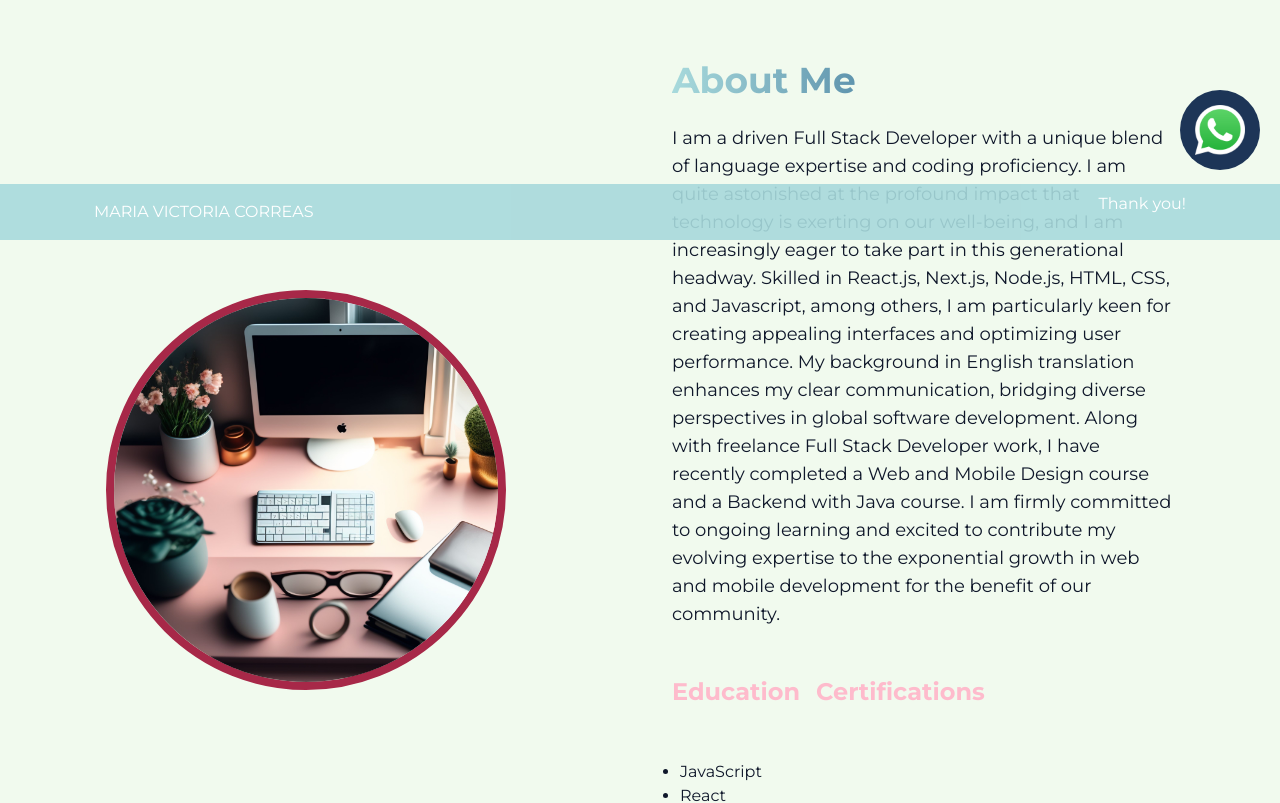
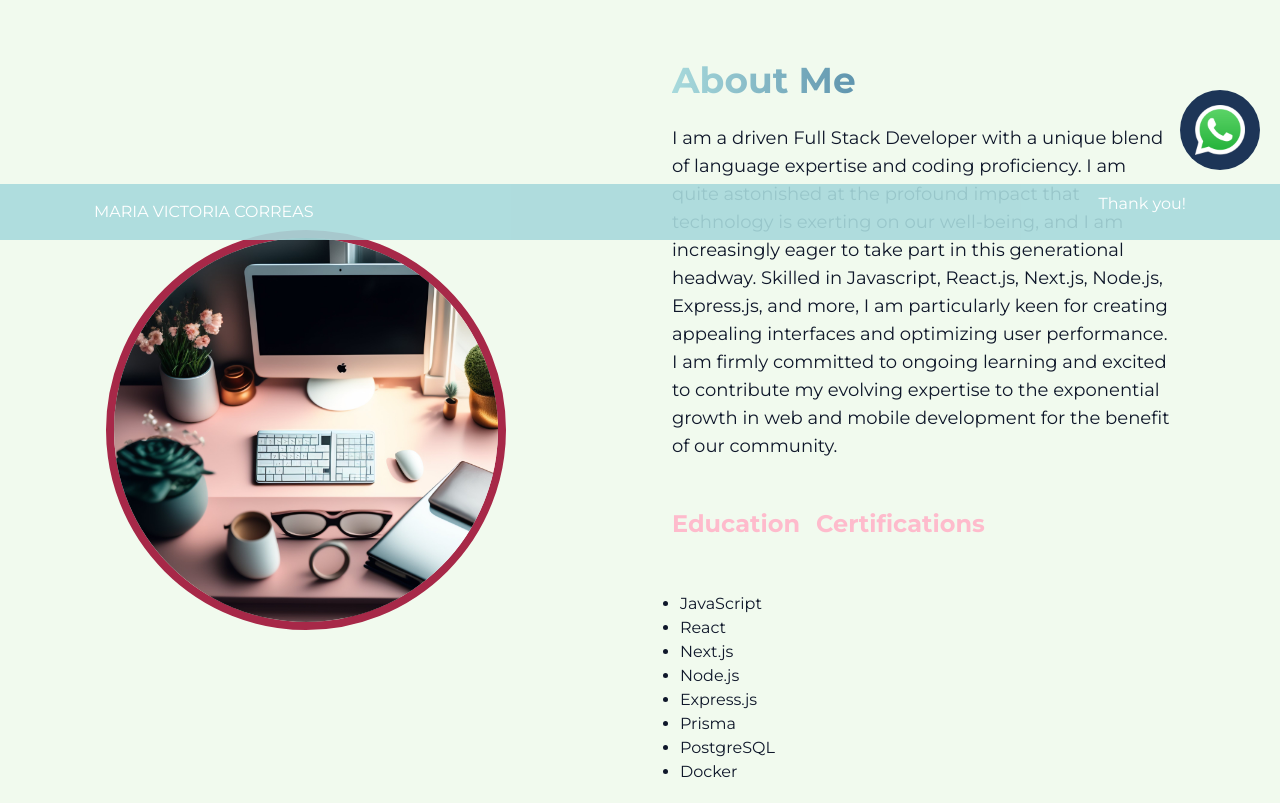
Before and after one commit to MVCorreas/Full-Stack-Portfolio, a Next.js app: page / in a window 1280 px wide. Shown: the part 560-1363 px from the top of the page. Built offline with nearby package versions, Linux system fonts and the light colour scheme.

Commit message:
fix: updated about section description, skills and certificates

```diff
--- a/app/Components/AboutSection.jsx
+++ b/app/Components/AboutSection.jsx
@@ -11,10 +11,12 @@ const TAB_DATA = [
       <ul className="list-disc pl-2">
         <li>JavaScript</li>
         <li>React</li>
-        <li>Strapi</li>
+        <li>Next.js</li>
         <li>Node.js</li>
+        <li>Express.js</li>
+        <li>Prisma</li>
         <li>PostgreSQL</li>
-        <li>SQL Server</li>
+        <li>Docker</li>
       </ul>
     ),
   },
@@ -24,7 +26,6 @@ const TAB_DATA = [
     content: (
       <ul className="list-disc pl-2">
         <li>Fullstack Development, HENRY</li>
-        <li>Programming Basics, Egg Education</li>
         <li>English Teaching, National University of Cuyo, Argentina</li>
       </ul>
     ),
@@ -35,11 +36,7 @@ const TAB_DATA = [
     content: (
       <ul className="list-disc pl-2">
         <li>Full Stack Developer - Henry</li>
-        <li>Porgamming Basics - Egg Education</li>
-        <li>Intro to Java - Edutin Academy</li>
-        <li>Data Structures and Backend with Java - Coursera</li>
         <li>UX UI Web and Mobile Design - UDEMY</li>
-        {/* <li>Flutter - UDEMY</li> */}
         <li>Certificate of Proficiency in English, Cambridge University</li>
       </ul>
     ),
@@ -77,16 +74,12 @@ const AboutSection = () => {
             expertise and coding proficiency. I am quite astonished at the
             profound impact that technology is exerting on our well-being, and I
             am increasingly eager to take part in this generational headway.
-            Skilled in React.js, Next.js, Node.js, HTML, CSS, and Javascript,
-            among others, I am particularly keen for creating appealing
-            interfaces and optimizing user performance. My background in English
-            translation enhances my clear communication, bridging diverse
-            perspectives in global software development. Along with freelance
-            Full Stack Developer work, I have recently completed a Web and
-            Mobile Design course and a Backend with Java course. I am firmly
-            committed to ongoing learning and excited to contribute my evolving
-            expertise to the exponential growth in web and mobile development
-            for the benefit of our community.
+            Skilled in Javascript, React.js, Next.js, Node.js, Express.js, and
+            more, I am particularly keen for creating appealing interfaces and
+            optimizing user performance. I am firmly committed to ongoing
+            learning and excited to contribute my evolving expertise to the
+            exponential growth in web and mobile development for the benefit of
+            our community.
           </p>
           <div className="flex flex-row justify-start mt-8 text-2xl">
             <TabButton
```
